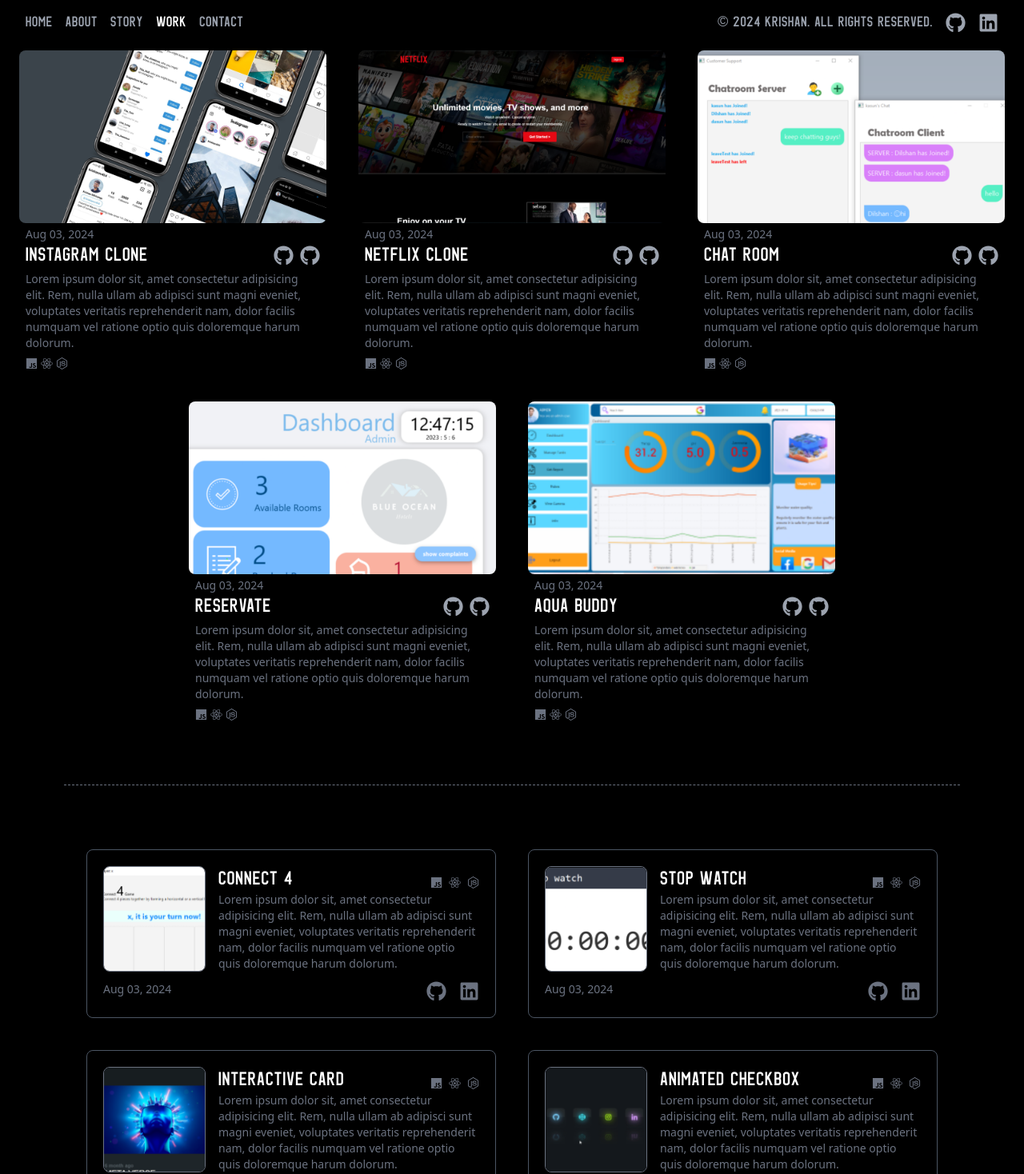
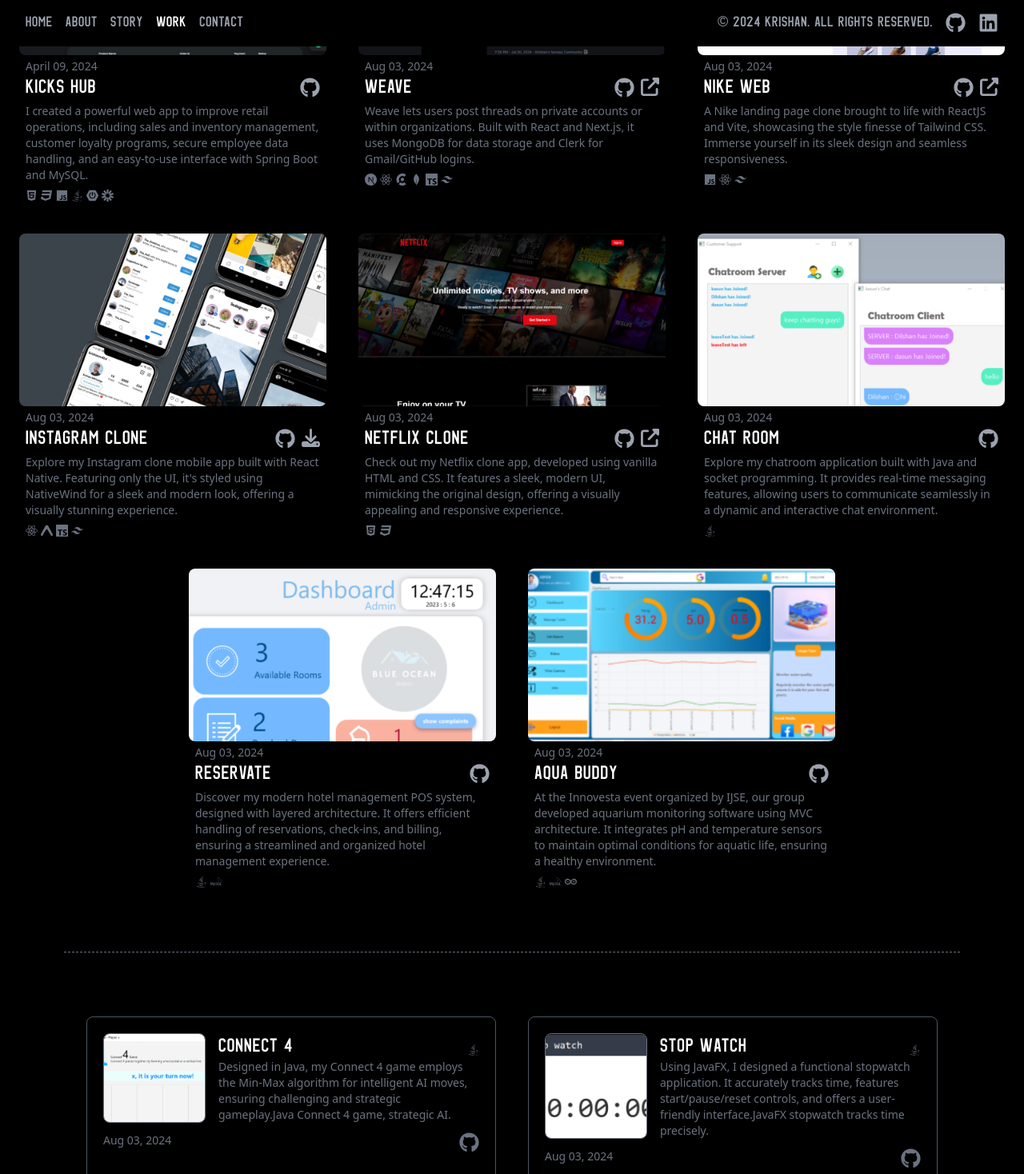
Before and after one commit to KrishanMihiranga/portfolio, a React (Vite) app: page /work in a window 1280 px wide. Shown: the part 742-2210 px from the top of the page at 80% size. Built offline with nearby package versions, Linux system fonts and the light colour scheme.

Commit message:
feat: Added Links

```diff
--- a/src/components/screenComponents/ProjectCard.tsx
+++ b/src/components/screenComponents/ProjectCard.tsx
@@ -14,10 +14,12 @@
 import card2 from '../../assets/images/card2.png';
 import login from '../../assets/images/login.png';
 import checkbox from '../../assets/images/checkbox.png';
-import { FaJs, FaGithub, FaReact, FaNodeJs, FaLinkedin, FaAngleRight } from 'react-icons/fa6';
+import { FaJs, FaGithub, FaReact, FaNodeJs, FaLinkedin, FaAngleRight, FaHtml5, FaCss3, FaJava, FaDownload, FaUpRightFromSquare } from 'react-icons/fa6';
+import { SiNextdotjs, SiSpringboot, SiJsonwebtokens, SiMongodb, SiClerk, SiTypescript, SiTailwindcss, SiExpo, SiMysql, SiArduino, SiFirebase } from 'react-icons/si';
 import { RefObject, useLayoutEffect, useRef } from 'react';
 import gsap from 'gsap';
 import { ScrollTrigger } from 'gsap/ScrollTrigger';
+
 gsap.registerPlugin(ScrollTrigger);
 
 type Project = {
@@ -26,10 +28,13 @@
     name: string;
     links: {
         github: string;
+        link: string;
         linkedin: string;
+        drive: string;
     };
     description: string;
     techStack: string[];
+    socials: string[];
 };
 
 const getIconComponent = (iconName: string) => {
@@ -40,6 +45,40 @@
             return <FaReact size={15} />;
         case 'FaNodeJs':
             return <FaNodeJs size={15} />;
+        case 'FaHtml5':
+            return <FaHtml5 size={15} />;
+        case 'FaCss3':
+            return <FaCss3 size={15} />;
+        case 'FaJava':
+            return <FaJava size={15} />;
+        case 'FaDownload':
+            return <FaDownload size={23} />;
+        case 'FaGithub':
+            return <FaGithub size={25} />;
+        case 'FaUpRightFromSquare':
+            return <FaUpRightFromSquare size={23} />;
+        case 'SiNextdotjs':
+            return <SiNextdotjs size={15} />;
+        case 'SiSpringboot':
+            return <SiSpringboot size={15} />;
+        case 'SiJsonwebtokens':
+            return <SiJsonwebtokens size={15} />;
+        case 'SiMongodb':
+            return <SiMongodb size={15} />;
+        case 'SiClerk':
+            return <SiClerk size={15} />;
+        case 'SiTypescript':
+            return <SiTypescript size={15} />;
+        case 'SiTailwindcss':
+            return <SiTailwindcss size={15} />;
+        case 'SiExpo':
+            return <SiExpo size={15} />;
+        case 'SiMysql':
+            return <SiMysql size={15} />;
+        case 'SiArduino':
+            return <SiArduino size={15} />;
+        case 'SiFirebase':
+            return <SiFirebase size={15} />;
         default:
             return null;
     }
@@ -52,87 +91,111 @@
         name: 'Kicks Hub',
         links: {
             github: 'https://github.com/KrishanMihiranga/kickshub',
-            linkedin: 'https://www.linkedin.com/feed/',
+            link: '',
+            linkedin: '',
+            drive: '',
         },
-        description: 'Lorem ipsum dolor sit, amet consectetur adipisicing elit. Rem, nulla ullam ab adipisci sunt magni eveniet, voluptates veritatis reprehenderit nam, dolor facilis numquam vel ratione optio quis doloremque harum dolorum.',
-        techStack: ['FaJs', 'FaReact', 'FaNodeJs'],
+        description: 'I created a powerful web app to improve retail operations, including sales and inventory management, customer loyalty programs, secure employee data handling, and an easy-to-use interface with Spring Boot and MySQL.',
+        techStack: ['FaHtml5', 'FaCss3', 'FaJs', 'FaJava', 'SiSpringboot', 'SiJsonwebtokens'],
+        socials: ['FaGithub'],
     },
     {
         url: weave,
         date: 'Aug 03, 2024',
         name: 'Weave',
         links: {
-            github: 'https://github.com/KrishanMihiranga/Weave_app_codebase',
-            linkedin: 'https://www.linkedin.com/feed/',
+            github: 'https://github.com/KrishanMihiranga/weave_app',
+            link: 'https://weave-app-ten.vercel.app/',
+            linkedin: '',
+            drive: '',
         },
-        description: 'Lorem ipsum dolor sit, amet consectetur adipisicing elit. Rem, nulla ullam ab adipisci sunt magni eveniet, voluptates veritatis reprehenderit nam, dolor facilis numquam vel ratione optio quis doloremque harum dolorum.',
-        techStack: ['FaJs', 'FaReact', 'FaNodeJs'],
+        description: 'Weave lets users post threads on private accounts or within organizations. Built with React and Next.js, it uses MongoDB for data storage and Clerk for Gmail/GitHub logins.',
+        techStack: ['SiNextdotjs', 'FaReact', 'SiClerk', 'SiMongodb', 'SiTypescript', 'SiTailwindcss'],
+        socials: ['FaGithub', 'FaUpRightFromSquare'],
     },
     {
         url: nike,
         date: 'Aug 03, 2024',
         name: 'Nike web',
         links: {
-            github: 'https://github.com/KrishanMihiranga/Weave_app_codebase',
-            linkedin: 'https://www.linkedin.com/feed/',
+            github: 'https://github.com/KrishanMihiranga/Nike-clone',
+            link: 'https://nike-web-mauve.vercel.app/',
+            linkedin: '',
+            drive: '',
         },
-        description: 'Lorem ipsum dolor sit, amet consectetur adipisicing elit. Rem, nulla ullam ab adipisci sunt magni eveniet, voluptates veritatis reprehenderit nam, dolor facilis numquam vel ratione optio quis doloremque harum dolorum.',
-        techStack: ['FaJs', 'FaReact', 'FaNodeJs'],
+        description: 'A Nike landing page clone brought to life with ReactJS and Vite, showcasing the style finesse of Tailwind CSS. Immerse yourself in its sleek design and seamless responsiveness.',
+        techStack: ['FaJs', 'FaReact', 'SiTailwindcss'],
+        socials: ['FaGithub', 'FaUpRightFromSquare'],
     },
     {
         url: insta,
         date: 'Aug 03, 2024',
         name: 'Instagram clone',
         links: {
-            github: 'https://github.com/KrishanMihiranga/Weave_app_codebase',
-            linkedin: 'https://www.linkedin.com/feed/',
+            github: 'https://github.com/KrishanMihiranga/instagram-clone',
+            link: 'https://www.linkedin.com/feed/',
+            linkedin: '',
+            drive: '',
         },
-        description: 'Lorem ipsum dolor sit, amet consectetur adipisicing elit. Rem, nulla ullam ab adipisci sunt magni eveniet, voluptates veritatis reprehenderit nam, dolor facilis numquam vel ratione optio quis doloremque harum dolorum.',
-        techStack: ['FaJs', 'FaReact', 'FaNodeJs'],
+        description: `Explore my Instagram clone mobile app built with React Native. Featuring only the UI, it's styled using NativeWind for a sleek and modern look, offering a visually stunning experience.`,
+        techStack: ['FaReact', 'SiExpo', 'SiTypescript', 'SiTailwindcss'],
+        socials: ['FaGithub', 'FaDownload'],
     },
     {
         url: netflix,
         date: 'Aug 03, 2024',
         name: 'Netflix clone',
         links: {
-            github: 'https://github.com/KrishanMihiranga/Weave_app_codebase',
-            linkedin: 'https://www.linkedin.com/feed/',
+            github: 'https://github.com/KrishanMihiranga/Netflix-Clone',
+            link: 'https://netflix-clone-flax-seven.vercel.app/',
+            linkedin: '',
+            drive: '',
         },
-        description: 'Lorem ipsum dolor sit, amet consectetur adipisicing elit. Rem, nulla ullam ab adipisci sunt magni eveniet, voluptates veritatis reprehenderit nam, dolor facilis numquam vel ratione optio quis doloremque harum dolorum.',
-        techStack: ['FaJs', 'FaReact', 'FaNodeJs'],
+        description: 'Check out my Netflix clone app, developed using vanilla HTML and CSS. It features a sleek, modern UI, mimicking the original design, offering a visually appealing and responsive experience.',
+        techStack: ['FaHtml5', 'FaCss3'],
+        socials: ['FaGithub', 'FaUpRightFromSquare'],
     },
     {
         url: chatroom,
         date: 'Aug 03, 2024',
         name: 'Chat room',
         links: {
-            github: 'https://github.com/KrishanMihiranga/Weave_app_codebase',
-            linkedin: 'https://www.linkedin.com/feed/',
+            github: 'https://github.com/KrishanMihiranga/chatroom-applcation',
+            link: '',
+            linkedin: '',
+            drive: '',
         },
-        description: 'Lorem ipsum dolor sit, amet consectetur adipisicing elit. Rem, nulla ullam ab adipisci sunt magni eveniet, voluptates veritatis reprehenderit nam, dolor facilis numquam vel ratione optio quis doloremque harum dolorum.',
-        techStack: ['FaJs', 'FaReact', 'FaNodeJs'],
+        description: 'Explore my chatroom application built with Java and socket programming. It provides real-time messaging features, allowing users to communicate seamlessly in a dynamic and interactive chat environment.',
+        techStack: ['FaJava'],
+        socials: ['FaGithub'],
     },
     {
         url: reservate,
         date: 'Aug 03, 2024',
         name: 'Reservate',
         links: {
-            github: 'https://github.com/KrishanMihiranga/Weave_app_codebase',
-            linkedin: 'https://www.linkedin.com/feed/',
+            github: 'https://github.com/KrishanMihiranga/reservate-Layered',
+            link: '',
+            linkedin: '',
+            drive: '',
         },
-        description: 'Lorem ipsum dolor sit, amet consectetur adipisicing elit. Rem, nulla ullam ab adipisci sunt magni eveniet, voluptates veritatis reprehenderit nam, dolor facilis numquam vel ratione optio quis doloremque harum dolorum.',
-        techStack: ['FaJs', 'FaReact', 'FaNodeJs'],
+        description: 'Discover my modern hotel management POS system, designed with layered architecture. It offers efficient handling of reservations, check-ins, and billing, ensuring a streamlined and organized hotel management experience.',
+        techStack: ['FaJava', 'SiMysql'],
+        socials: ['FaGithub'],
     },
     {
         url: aquabuddy,
         date: 'Aug 03, 2024',
         name: 'Aqua buddy',
         links: {
-            github: 'https://github.com/KrishanMihiranga/Weave_app_codebase',
-            linkedin: 'https://www.linkedin.com/feed/',
+            github: 'https://github.com/KrishanMihiranga/Soysa-Aquarium',
+            link: '',
+            linkedin: '',
+            drive: '',
         },
-        description: 'Lorem ipsum dolor sit, amet consectetur adipisicing elit. Rem, nulla ullam ab adipisci sunt magni eveniet, voluptates veritatis reprehenderit nam, dolor facilis numquam vel ratione optio quis doloremque harum dolorum.',
-        techStack: ['FaJs', 'FaReact', 'FaNodeJs'],
+        description: 'At the Innovesta event organized by IJSE, our group developed aquarium monitoring software using MVC architecture. It integrates pH and temperature sensors to maintain optimal conditions for aquatic life, ensuring a healthy environment.',
+        techStack: ['FaJava', 'SiMysql', 'SiArduino'],
+        socials: ['FaGithub'],
     },
 ];
 
@@ -142,66 +205,84 @@
         date: 'Aug 03, 2024',
         name: 'Connect 4',
         links: {
-            github: 'https://github.com/KrishanMihiranga/Weave_app_codebase',
-            linkedin: 'https://www.linkedin.com/feed/',
+            github: 'https://github.com/KrishanMihiranga/connect-four-game',
+            link: 'https://www.linkedin.com/feed/',
+            linkedin: '',
+            drive: '',
         },
-        description: 'Lorem ipsum dolor sit, amet consectetur adipisicing elit. Rem, nulla ullam ab adipisci sunt magni eveniet, voluptates veritatis reprehenderit nam, dolor facilis numquam vel ratione optio quis doloremque harum dolorum.',
-        techStack: ['FaJs', 'FaReact', 'FaNodeJs'],
+        description: 'Designed in Java, my Connect 4 game employs the Min-Max algorithm for intelligent AI moves, ensuring challenging and strategic gameplay.Java Connect 4 game, strategic AI.',
+        techStack: ['FaJava'],
+        socials: ['FaGithub'],
     },
     {
         url: stpw,
         date: 'Aug 03, 2024',
         name: 'Stop Watch',
         links: {
-            github: 'https://github.com/KrishanMihiranga/Weave_app_codebase',
-            linkedin: 'https://www.linkedin.com/feed/',
+            github: 'https://github.com/KrishanMihiranga/stopWatch-javaFX',
+            link: 'https://www.linkedin.com/feed/',
+            linkedin: '',
+            drive: '',
         },
-        description: 'Lorem ipsum dolor sit, amet consectetur adipisicing elit. Rem, nulla ullam ab adipisci sunt magni eveniet, voluptates veritatis reprehenderit nam, dolor facilis numquam vel ratione optio quis doloremque harum dolorum.',
-        techStack: ['FaJs', 'FaReact', 'FaNodeJs'],
+        description: 'Using JavaFX, I designed a functional stopwatch application. It accurately tracks time, features start/pause/reset controls, and offers a user-friendly interface.JavaFX stopwatch tracks time precisely.',
+        techStack: ['FaJava'],
+        socials: ['FaGithub'],
     },
     {
         url: card,
         date: 'Aug 03, 2024',
         name: 'Interactive Card',
         links: {
-            github: 'https://github.com/KrishanMihiranga/Weave_app_codebase',
-            linkedin: 'https://www.linkedin.com/feed/',
+            github: 'https://github.com/KrishanMihiranga/interactive-card',
+            link: 'https://codepen.io/Mkrishan/pen/zYyrBZb',
+            linkedin: '',
+            drive: '',
         },
-        description: 'Lorem ipsum dolor sit, amet consectetur adipisicing elit. Rem, nulla ullam ab adipisci sunt magni eveniet, voluptates veritatis reprehenderit nam, dolor facilis numquam vel ratione optio quis doloremque harum dolorum.',
-        techStack: ['FaJs', 'FaReact', 'FaNodeJs'],
+        description: `Fashioned using HTML/CSS, my interactive card seamlessly merges text, images, and buttons. Enhanced by CSS animations, it's engaging & functional for dynamic websites.`,
+        techStack: ['FaHtml5', 'FaCss3'],
+        socials: ['FaGithub', 'FaUpRightFromSquare'],
     },
     {
         url: checkbox,
         date: 'Aug 03, 2024',
         name: 'Animated Checkbox',
         links: {
-            github: 'https://github.com/KrishanMihiranga/Weave_app_codebase',
-            linkedin: 'https://www.linkedin.com/feed/',
+            github: 'https://github.com/KrishanMihiranga/glowing-checkbox',
+            link: 'https://codepen.io/Mkrishan/pen/oNQOomx',
+            linkedin: '',
+            drive: '',
         },
-        description: 'Lorem ipsum dolor sit, amet consectetur adipisicing elit. Rem, nulla ullam ab adipisci sunt magni eveniet, voluptates veritatis reprehenderit nam, dolor facilis numquam vel ratione optio quis doloremque harum dolorum.',
-        techStack: ['FaJs', 'FaReact', 'FaNodeJs'],
+        description: 'Designed using HTML/CSS, my glowing checkbox adds flair to forms. When selected, it emits a subtle, visually appealing glow effect.CSS-powered checkbox glows elegantly when clicked.',
+        techStack: ['FaHtml5', 'FaCss3',],
+        socials: ['FaGithub', 'FaUpRightFromSquare'],
     },
     {
         url: card2,
         date: 'Aug 03, 2024',
         name: 'Profile card',
         links: {
-            github: 'https://github.com/KrishanMihiranga/Weave_app_codebase',
-            linkedin: 'https://www.linkedin.com/feed/',
+            github: 'https://github.com/KrishanMihiranga/animated-profile-card',
+            link: 'https://codepen.io/Mkrishan/pen/OJoyRBd',
+            linkedin: '',
+            drive: '',
         },
-        description: 'Lorem ipsum dolor sit, amet consectetur adipisicing elit. Rem, nulla ullam ab adipisci sunt magni eveniet, voluptates veritatis reprehenderit nam, dolor facilis numquam vel ratione optio quis doloremque harum dolorum.',
-        techStack: ['FaJs', 'FaReact', 'FaNodeJs'],
+        description: 'Crafted with HTML/CSS, my animated profile card comes to life with captivating animations, showcasing information dynamically.CSS-animated profile card displays creativity.',
+        techStack: ['FaHtml5', 'FaCss3',],
+        socials: ['FaGithub', 'FaUpRightFromSquare'],
     },
     {
         url: login,
         date: 'Aug 03, 2024',
         name: 'Animated Login',
         links: {
-            github: 'https://github.com/KrishanMihiranga/Weave_app_codebase',
-            linkedin: 'https://www.linkedin.com/feed/',
+            github: 'https://github.com/KrishanMihiranga/AnimatedLoginform-javaFX',
+            link: 'https://www.linkedin.com/feed/',
+            linkedin: '',
+            drive: '',
         },
-        description: 'Lorem ipsum dolor sit, amet consectetur adipisicing elit. Rem, nulla ullam ab adipisci sunt magni eveniet, voluptates veritatis reprehenderit nam, dolor facilis numquam vel ratione optio quis doloremque harum dolorum.',
-        techStack: ['FaJs', 'FaReact', 'FaNodeJs'],
+        description: 'Using JavaFX, I created an animated login interface that blends aesthetics and functionality, ensuring engaging user interactions and seamless authentication.Dynamic JavaFX login.',
+        techStack: ['FaJava'],
+        socials: ['FaGithub'],
     },
 ]
 
@@ -243,12 +324,24 @@
         <>
             <div className="flex flex-col items-center justify-center w-full px-4 my-10 md:px-32 mt-28" ref={wroktop}>
                 <div className="flex flex-col items-center justify-between w-full p-6 border border-gray-600 rounded-lg shadow-lg md:flex-row">
-                    <div className="flex flex-col pr-0 mb-4 md:pr-8 md:mb-0">
+                    <div className="flex flex-col w-2/3 pr-0 mb-4 md:pr-8 md:mb-0">
                         <h2 className="text-4xl md:text-6xl text-regular ">Awarded Project</h2>
                         <div className='mb-2 blinking-text'>Under Development</div>
                         <p className="text-gray-400">
-                            Lorem ipsum dolor sit amet consectetur adipisicing elit. Molestiae autem incidunt cumque dignissimos consectetur veritatis nihil optio. Nisi amet laborum nulla dolor aperiam quo? Velit in nam asperiores sint atque?
+                            This project, HOPE, is designed to streamline emergency reporting to the police, making it faster and more efficient than calling 119. Users can easily send alerts with attached assets, such as images and videos, providing critical context. The admin dashboard allows for quick assignment of officers to specific alerts, ensuring prompt responses. Three months ago, we joined the competition as Matrix. After several milestones and elimination rounds, we made it to the finals of Circle Edge, an inter-university competition organized by {<a href='https://www.ijse.lk/' target='_blank' className='font-bold tracking-wider text-gray-300 customText'>IJSE </a>}, where our Emergency Alert System project won us the competition.
                         </p>
+                        <div className='flex flex-row items-center gap-2 mt-2'>
+                            <a href='https://www.linkedin.com/posts/institute-of-software-engineering_circleedge-itinnovation-winners-activity-7223576785907593216-EVF4?utm_source=share&utm_medium=member_desktop' target="_blank" rel="noopener noreferrer" className='cursor-pointer customText'>
+                                <FaLinkedin size={25} />
+                            </a>
+                            <a href='https://drive.google.com/file/d/12kw5w7GQZZ-lBrj0DaYRFbl7oM63W4TV/view?usp=sharing' download={true} target="_blank" rel="noopener noreferrer" className='cursor-pointer customText'>
+                                <FaDownload size={23} />
+                            </a>
+                        </div>
+                        <div className='mt-1 text-sm text-gray-500'>July 27, 2024</div>
+                        <div className='flex flex-row gap-2 mt-2'>
+                            <FaReact size={20} /><SiTypescript size={20} /><SiTailwindcss size={20} /><SiFirebase size={20} /><SiNextdotjs size={20} /><SiMongodb size={20} />
+                        </div>
                     </div>
                     <div className="flex flex-col justify-end w-full space-y-4 md:flex-row md:w-1/2 md:space-y-0 md:space-x-4">
                         <img src={hopess} alt="hope" className="object-cover w-full rounded-md md:w-1/2" />
@@ -269,8 +362,24 @@
                         <div className='flex flex-row items-center justify-between px-2 text-2xl text-regular'>
                             <div className='text-white'>{project.name}</div>
                             <div className='flex flex-row gap-2'>
-                                <a href={project.links.github} target="_blank" rel="noopener noreferrer" className='cursor-pointer customText'><FaGithub size={25} /></a>
-                                <a href={project.links.linkedin} target="_blank" rel="noopener noreferrer" className='cursor-pointer customText'><FaGithub size={25} /></a>
+                                {project.socials.map((social, index) => (
+                                    social === 'FaGithub' ? (
+
+                                        <a key={index} href={project.links.github} target='_blank' className='cursor-pointer customText'>{getIconComponent(social)}</a>
+                                    ) :
+                                        social === 'FaUpRightFromSquare' ? (
+
+                                            <a key={index} href={project.links.link} target='_blank' className='cursor-pointer customText'>{getIconComponent(social)}</a>
+                                        ) :
+                                            social === 'FaLinkedin' ? (
+
+                                                <a key={index} href={project.links.linkedin} target='_blank' className='cursor-pointer customText'>{getIconComponent(social)}</a>
+                                            ) :
+                                                social === 'FaDownload' ? (
+
+                                                    <a key={index} href={project.links.drive} target='_blank' className='cursor-pointer customText'>{getIconComponent(social)}</a>
+                                                ) : null
+                                ))}
                             </div>
                         </div>
                         <div className='px-2 mt-1 mb-2 text-sm'>
@@ -311,12 +420,24 @@
                                 <h1 className='text-sm text-gray-500'>{project.date}</h1>
                             </div>
                             <div className='flex flex-row items-center gap-4'>
-                                <a href={project.links.github} target="_blank" rel="noopener noreferrer" className='cursor-pointer customText'>
-                                    <FaGithub size={25} />
-                                </a>
-                                <a href={project.links.linkedin} target="_blank" rel="noopener noreferrer" className='cursor-pointer customText'>
-                                    <FaLinkedin size={25} />
-                                </a>
+                                {project.socials.map((social, index) => (
+                                    social === 'FaGithub' ? (
+
+                                        <a key={index} href={project.links.github} target='_blank' className='cursor-pointer customText'>{getIconComponent(social)}</a>
+                                    ) :
+                                        social === 'FaUpRightFromSquare' ? (
+
+                                            <a key={index} href={project.links.link} target='_blank' className='cursor-pointer customText'>{getIconComponent(social)}</a>
+                                        ) :
+                                            social === 'FaLinkedin' ? (
+
+                                                <a key={index} href={project.links.linkedin} target='_blank' className='cursor-pointer customText'>{getIconComponent(social)}</a>
+                                            ) :
+                                                social === 'FaDownload' ? (
+
+                                                    <a key={index} href={project.links.drive} target='_blank' className='cursor-pointer customText'>{getIconComponent(social)}</a>
+                                                ) : null
+                                ))}
                             </div>
                         </div>
                     </div>
--- a/src/styles/customStyles.css
+++ b/src/styles/customStyles.css
@@ -123,5 +123,5 @@
 }
 .customText:hover {
   color: #00f3ff;
-  animation: change 5s linear infinite;
+  animation: change 3s linear infinite;
 }
```
Also changed, not shown: src/components/screens/Contact.tsx (+41 -8 lines).
